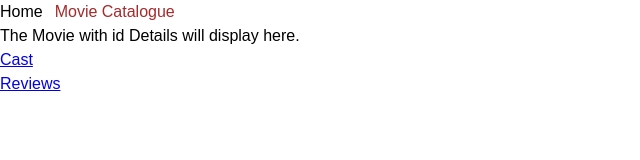
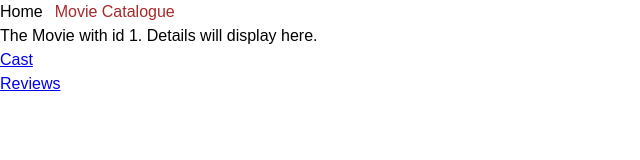
Before and after one commit to hanna-uler/goit-react-hw-05, a React (Vite) app: page /movies/1 in a window 1280 px wide. Shown: the top 160 px of the page, without its empty margins (0-640 px from the left). Built offline with nearby package versions, Linux system fonts and the light colour scheme.

Commit message:
add details link

```diff
--- a/src/components/MovieList/MovieList.jsx
+++ b/src/components/MovieList/MovieList.jsx
@@ -1,18 +1,18 @@
+import { Link } from 'react-router-dom'
 import css from './MovieList.module.css'
 
 export default function MovieList({ movies }) {
-    // onClick - link to MovieDetailsPage prop movie id
     return (
         <div className={css.container}>
-            <p>Movies List</p>
             <ul className={css.moviesList}>
                 {movies.map((movie) => {
                     return (
-                        <li key={movie.id} className={css.movieItem} onClick={(e) => console.log("event.target: ", e.target)}>
+                        <li key={movie.id} className={css.movieItem} >
                             <div>
                                 <img src={`https://image.tmdb.org/t/p/w500/${movie.backdrop_path}`} alt={`The poster of {movie.title} movie.`} />
                                 <h3 className={css.movieTitle}>{movie.title}</h3>
                                 <p>Release date: {movie.release_date}</p>
+                                <Link className={css.detLink} to={`/movies/${movie.id}`} >Details</Link>
                             </div>
                         </li>
                     )
@@ -22,5 +22,3 @@ export default function MovieList({ movies }) {
         </div>
     )
 }
-
-// https://image.tmdb.org/t/p/w500/1E5baAaEse26fej7uHcjOgEE2t2.jpg
--- a/src/pages/MovieDetailsPage/MovieDetailsPage.jsx
+++ b/src/pages/MovieDetailsPage/MovieDetailsPage.jsx
@@ -1,11 +1,11 @@
 import { useParams,Outlet, Link } from "react-router-dom";
 
 export default function MovieDetailsPage() {
-    const { movieId } = useParams;
+    const { movieId } = useParams();
     // fetchMovieData ({movieId})
     return (
         <div>
-            <p>The Movie with id {movieId} Details will display here.</p>
+            <p>The Movie with id {movieId}. Details will display here.</p>
             <ul>
                 <li>
                     <Link to='cast'>Cast</Link>
```
